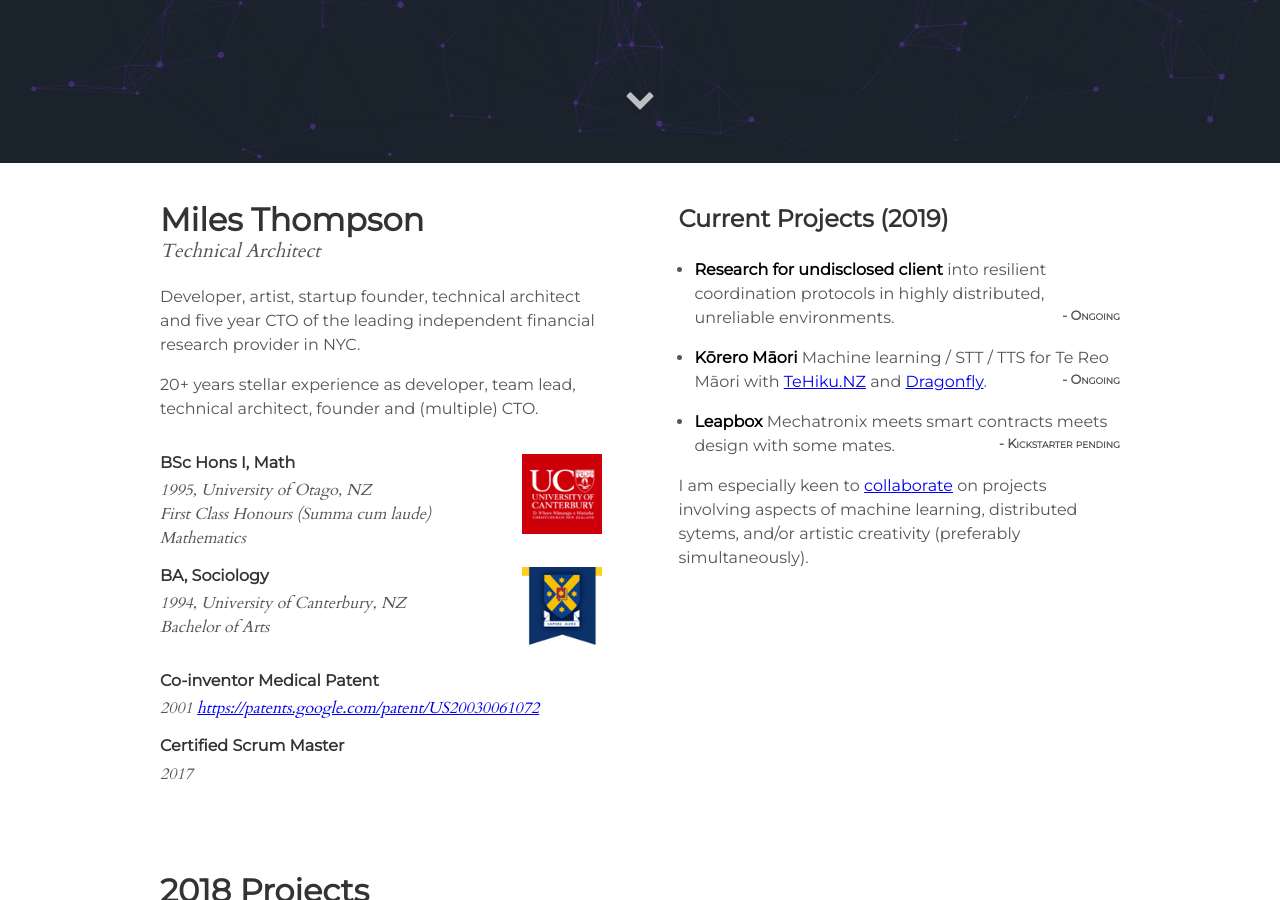
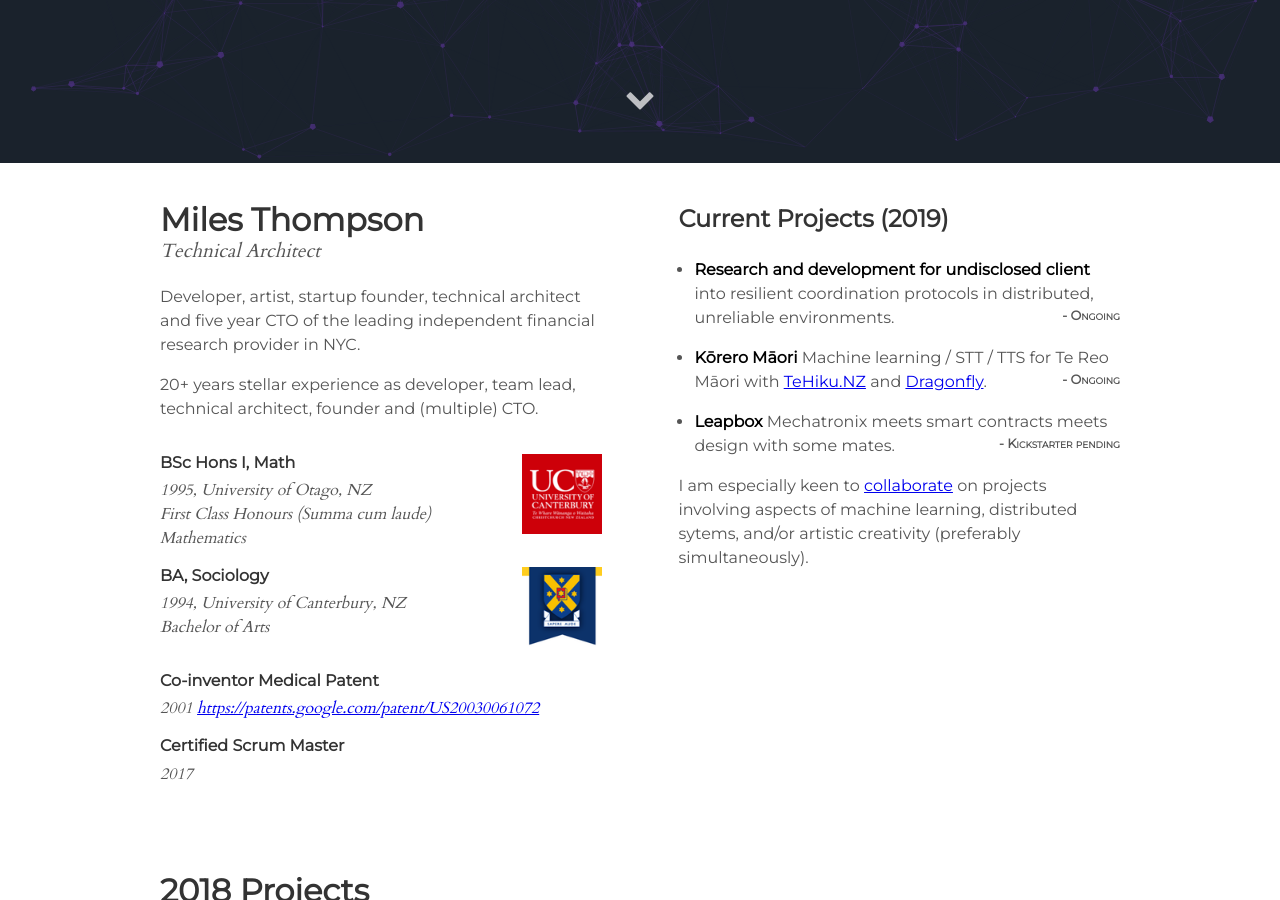
Before and after one commit to utunga/goodbright-nz, a Jekyll site: the page built from index.html, in a window 1280 px wide and 900 px high, scrolled down 737 px. Built offline with Jekyll 4.4.1, drawn with Linux system fonts in a browser that asks for light colours.

Commit message:
normal resilient less highly

```diff
--- a/_includes/about.html
+++ b/_includes/about.html
@@ -15,7 +15,7 @@
     <div class="active_projects first">
       <p>
         <ul>
-          <li><a class="active_project">Research for undisclosed client</a> into resilient coordination protocols in highly distributed, unreliable environments. <i class="status">- Ongoing</i></li>
+          <li><a class="active_project">Research and development for undisclosed client</a> into resilient coordination protocols in distributed, unreliable environments. <i class="status">- Ongoing</i></li>
           <li><a class="active_project" href=https://koreromaori.com">Kōrero Māori</a> Machine learning / STT / TTS for Te Reo Māori with <a href="http://tehiku.nz">TeHiku.NZ</a> and <a href="http://dragonfly.co.nz">Dragonfly</a>. <i class="status">- Ongoing</i></li>
           <li><a class="active_project" href=http://leapbox.wtf">Leapbox</a> Mechatronix meets smart contracts meets design with some mates.<i class="status">- Kickstarter pending</i></li>
 <!--           <li><a class="active_project" href=https://DeepPBR.AI">Deep Physics Based Rendering</a> Machine learning for VR asset pipelines with <a href="http://realityvirtual.co">RealityVirtual</a>.<i class="status">- Funding</i></li> -->
```
